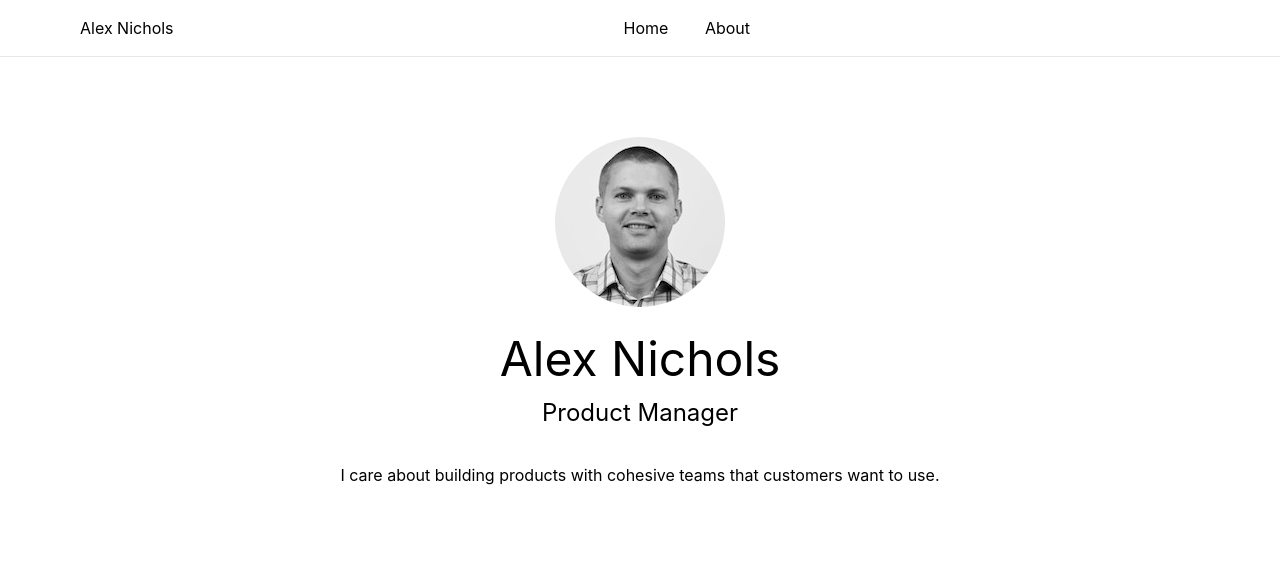
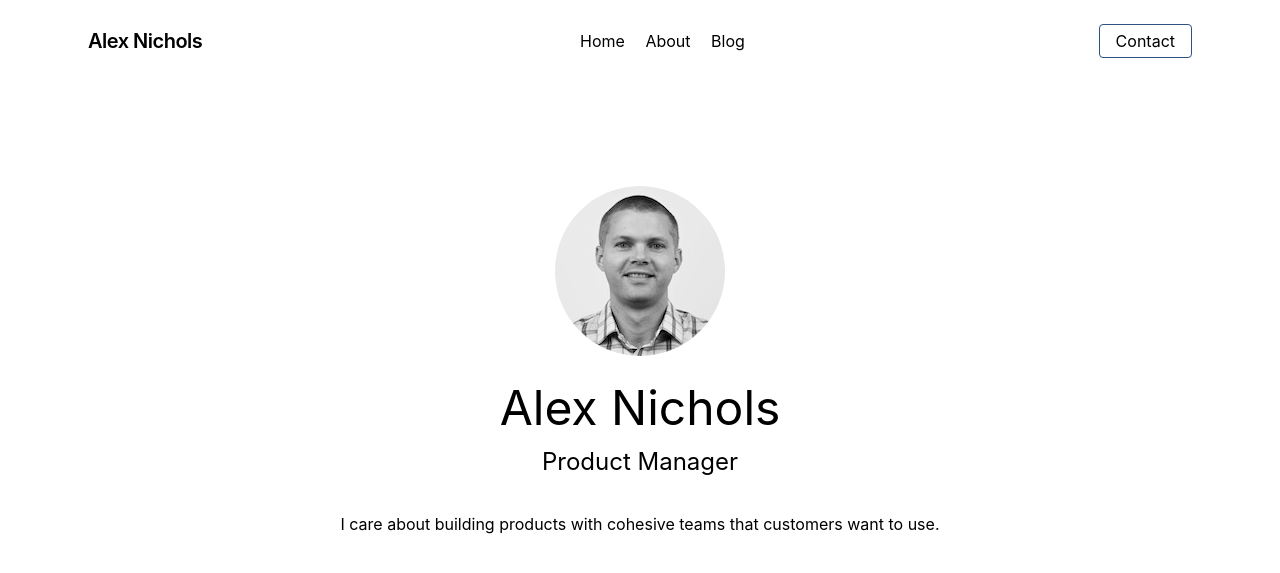
Before and after one commit to alexcnichols/alexcnichols.github.io, a Jekyll site: the page built from index.html, in a window 1280 px wide. Shown: the top 573 px of the page. Built offline with Jekyll 4.4.1, drawn with Linux system fonts in a browser that asks for light colours.

Commit message:
New responsive navigation!

```diff
--- a/_layouts/default.html
+++ b/_layouts/default.html
@@ -22,22 +22,26 @@
 
     </head>
     <body>
-        <div class="border-b">
-            <div class="container mx-auto">
-                <div class="flex justify-between mx-16 py-4">
-                    <div class="mx-4">
-                        <span>Alex Nichols</span>
-                    </div>
-                    <div>
-                        <a class="mx-4" href="{% link index.html %}">Home</a>
-                        <a class="mx-4" href="{% link about.html %}">About</a>
-                    </div>
-                    <div class="mx-4">
-                        {% github_edit_link "Edit" %}
-                    </div>
+        <nav class="flex items-center justify-between flex-wrap p-6 mx-16">
+            <div class="flex items-center flex-shrink-0 mr-6">
+                <span class="font-semibold text-xl tracking-tight">Alex Nichols</span>
+            </div>
+            <div class="block lg:hidden">
+                <button class="flex items-center px-3 py-2 border rounded text-200 border-400">
+                    <svg class="fill-current h-3 w-3" viewBox="0 0 20 20" xmlns="http://www.w3.org/2000/svg"><title>Menu</title><path d="M0 3h20v2H0V3zm0 6h20v2H0V9zm0 6h20v2H0v-2z"/></svg>
+                </button>
+            </div>
+            <div class="w-full block flex-grow lg:flex lg:items-center lg:w-auto">
+                <div class="lg:flex-grow lg:text-center">
+                    <a href="{% link index.html %}" class="block mt-4 lg:inline-block lg:mt-0 text-200 hover:text-blue-800 mr-4">Home</a>
+                    <a href="{% link about.html %}" class="block mt-4 lg:inline-block lg:mt-0 text-200 hover:text-blue-800 mr-4">About</a>
+                    <a href="https://alexcnichols.com" class="block mt-4 lg:inline-block lg:mt-0 text-200 hover:text-blue-800">Blog</a>
+                </div>
+                <div>
+                    <a href="#" class="inline-block px-4 py-2 leading-none border rounded border-blue-800 hover:border-transparent hover:text-white hover:bg-blue-800 mt-4 lg:mt-0">Contact</a>
                 </div>
             </div>
-        </div>
+        </nav>
 
         {{ content }}
 
--- a/about.html
+++ b/about.html
@@ -3,6 +3,7 @@
 ---
 
     <div class="container mx-auto mt-16">
+        <div class="mx-16 p-6">
             <h1 class="text-4xl mt-4 mb-2">About Alex Nichols</h1>
             <p>I'm a husband, father, and Senior Program Manager at <a class="text-blue-500 hover:text-blue-800" href="https://microsoft.com/about/company">Microsoft</a>, where I focuses on the future of web and app development in the cloud.</p>
             <h2 class="text-2xl mt-4 mb-2">Note</h2>
@@ -13,3 +14,4 @@
             <p><span xmlns:dct="http://purl.org/dc/terms/" property="dct:title">{{ site.name }}</span> by <a class="text-blue-500 hover:text-blue-800" xmlns:cc="http://creativecommons.org/ns#" href="{{ site.url }}" property="cc:attributionName" rel="cc:attributionURL">{{ site.author.name }}</a> is licensed under a <a class="text-blue-500 hover:text-blue-800" rel="license" href="http://creativecommons.org/licenses/by/4.0/">Creative Commons Attribution 4.0 International License</a>.</p>
             <p>Source code for the site is available on GitHub at <a class="text-blue-500 hover:text-blue-800" href="{{ site.github.repository_url }}">{{ site.github.repository_nwo}}</a> and is licensed under the MIT license.</p>
         </div>
+    </div>
--- a/index.html
+++ b/index.html
@@ -3,10 +3,12 @@
 ---
 
     <div class="container mx-auto mt-16">
-        <div class="flex justify-center p-4">
-            <img class="rounded-full" src="{{ '/assets/alex-nichols-small.jpg' | relative_url }}" alt="Alex Nichols" />
+        <div class="mx-16 p-6">
+            <div class="flex justify-center p-4">
+                <img class="rounded-full" src="{{ '/assets/alex-nichols-small.jpg' | relative_url }}" alt="Alex Nichols" />
+            </div>
+            <h1 class="text-5xl text-center">Alex Nichols</h1>
+            <h2 class="text-2xl text-center">Product Manager</h2>
+            <p class="text-center my-8">I care about building products with cohesive teams that customers want to use.</p>
         </div>
-        <h1 class="text-5xl text-center">Alex Nichols</h1>
-        <h2 class="text-2xl text-center">Product Manager</h2>
-        <p class="text-center my-8">I care about building products with cohesive teams that customers want to use.</p>
     </div>
```
Also changed, not shown: 404.html (+5 -3 lines). Lines whose indentation alone changed are shown as unchanged.
